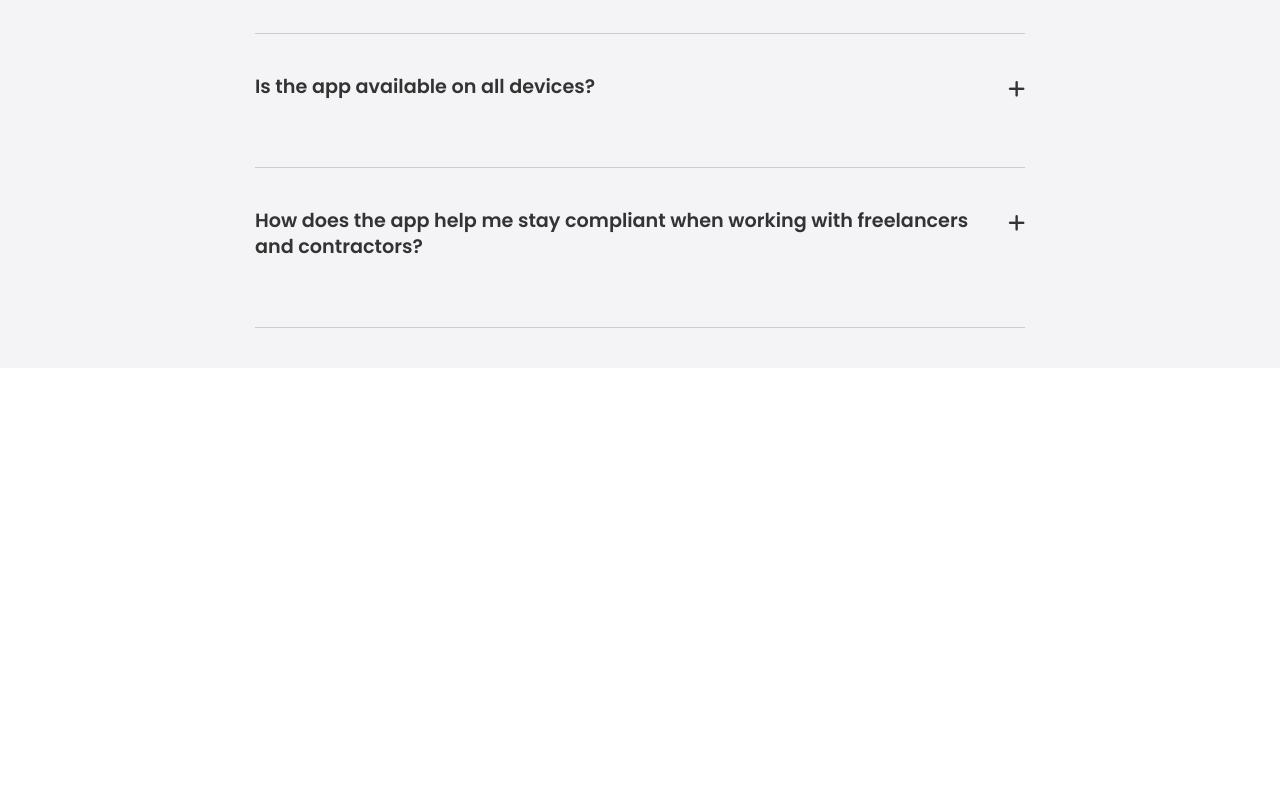
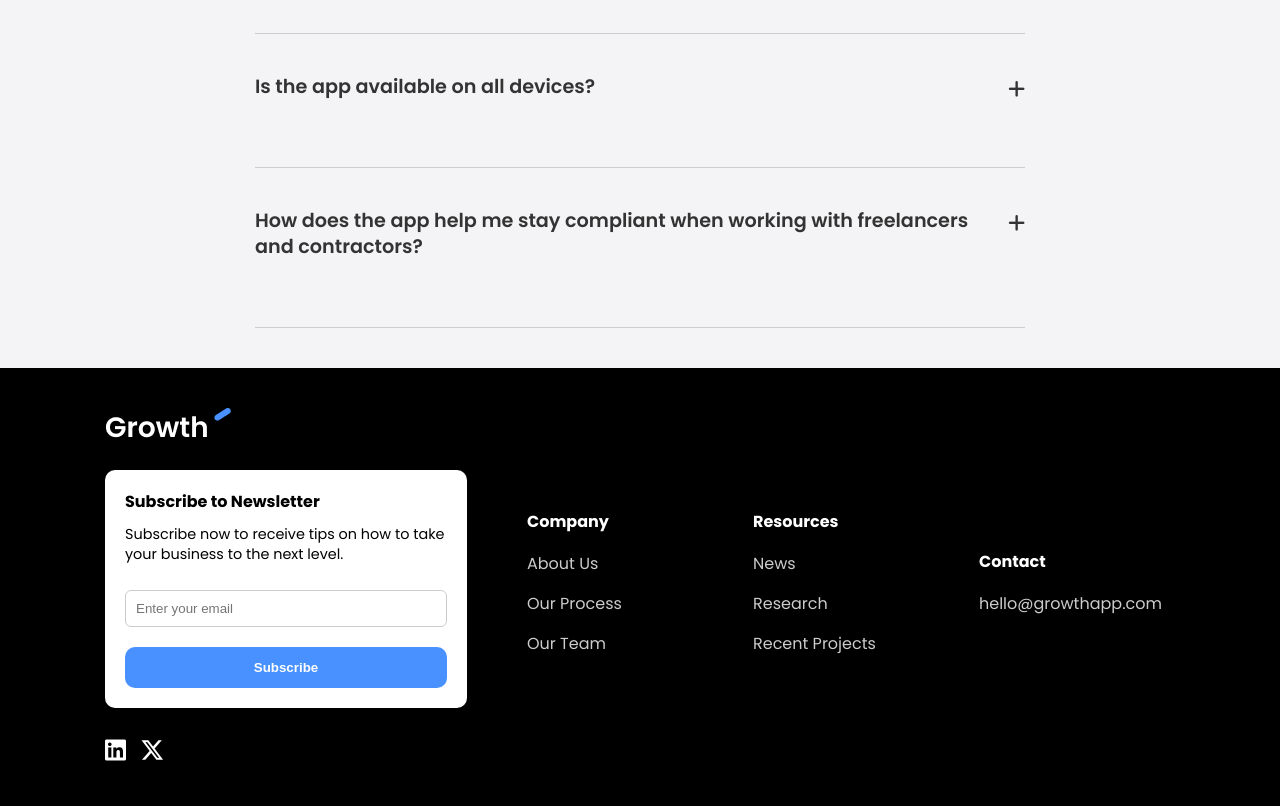
Before and after one commit to attrams/growth, a plain HTML site: page index.html in a window 1280 px wide. Shown: the part 3879-4685 px from the top of the page. Before the commit the page ends 4247 px from the top, so only its background shows below. Drawn offline with Linux system fonts and the light colour scheme.

Commit message:
add footer

```diff
--- a/css/style.css
+++ b/css/style.css
@@ -220,6 +220,48 @@ body {
   display: block;
 }
 
+/* footer */
+.footer {
+  padding: 40px 0;
+}
+
+.footer h4 {
+  margin-bottom: 10px;
+}
+
+.footer a {
+  color: #cccccc;
+}
+
+.footer i {
+  font-size: 1.5rem;
+  margin-right: 10px;
+}
+
+.footer ul li {
+  line-height: 2.5;
+}
+
+.footer .footer-grid {
+  display: grid;
+  grid-template-columns: 2fr 1fr 1fr 1fr;
+  gap: 30px;
+  justify-content: center;
+  align-items: center;
+}
+
+.footer .card {
+  margin: 20px 30px 30px 0;
+}
+
+.footer input[type='email'] {
+  width: 100%;
+  padding: 10px;
+  border: 1px solid #cccccc;
+  border-radius: 6px;
+  margin: 20px 0;
+}
+
 /* utility classes */
 .container {
   max-width: 1100px;
--- a/index.html
+++ b/index.html
@@ -336,6 +336,70 @@
             </div>
         </section>
 
+        <!-- footer -->
+        <footer class="footer bg-black">
+            <div class="container">
+                <div class="footer-grid">
+                    <div>
+                        <a href="#">
+                            <img src="./images/logo-white.png" alt="logo">
+                        </a>
+                        <div class="card">
+                            <h4>Subscribe to Newsletter</h4>
+                            <p class="text-sm">
+                                Subscribe now to receive tips on how to take your business to the next level.
+                            </p>
+                            <form>
+                                <input type="email" name="email" id="email" placeholder="Enter your email">
+                                <button type="submit" class="btn btn-primary btn-block">Subscribe</button>
+                            </form>
+                        </div>
+                        <i class="fa-brands fa-linkedin"></i>
+                        <i class="fa-brands fa-x-twitter"></i>
+                    </div>
+
+                    <div>
+                        <h4>Company</h4>
+                        <ul>
+                            <li>
+                                <a href="#">About Us</a>
+                            </li>
+                            <li>
+                                <a href="#">Our Process</a>
+                            </li>
+                            <li>
+                                <a href="#">Our Team</a>
+                            </li>
+                        </ul>
+                    </div>
+
+                    <div>
+                        <h4>Resources</h4>
+                        <ul>
+                            <li>
+                                <a href="#">News</a>
+                            </li>
+                            <li>
+                                <a href="#">Research</a>
+                            </li>
+                            <li>
+                                <a href="#">Recent Projects</a>
+                            </li>
+                        </ul>
+                    </div>
+
+                    <div>
+                        <h4>Contact</h4>
+                        <ul>
+                            <li>
+                                <a href="#">hello@growthapp.com</a>
+                            </li>
+                        </ul>
+                    </div>
+                </div>
+            </div>
+        </footer>
+
         <script src="js/script.js"></script>
     </body>
 
```
